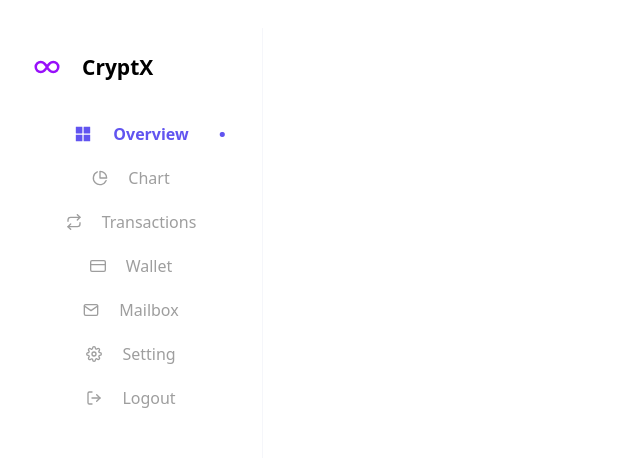
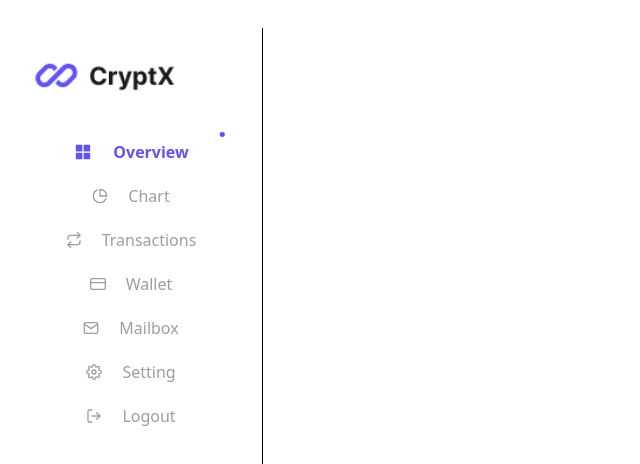
Before and after one commit to mellow874/Chart, a React (Vite) app in the folder CryptX/: page / in a window 1280 px wide. Shown: the part 772-1236 px from the top of the page, without its empty margins (0-640 px from the left). Built offline with nearby package versions, Linux system fonts and the light colour scheme.

Commit message:
Removed the logo syntax and replaced with an image

```diff
--- a/CryptX/src/components/Sidebar.jsx
+++ b/CryptX/src/components/Sidebar.jsx
@@ -1,22 +1,17 @@
 import React from "react";
 //Imported react-icons
-import { TbInfinity } from "react-icons/tb";
 import { FiPieChart, FiRepeat, FiCreditCard, FiMail, FiSettings, FiLogOut} from "react-icons/fi";
 import { AiFillAppstore } from "react-icons/ai";
+import Logo from "../assets/Logo.png";
 
 export default function Navbar() {
     return (
-        <div className="flex h-screen bg-light-gray">
+        <div className="flex h-screen text-bg-light-gray">
 
            {/*Sidebar*/}
            <nav className="px-8 py-6  flex flex-col fixed w-[263px]  h-[1,025px] border-r border-r-[1px]">
             {/*Logo*/}
-            <div className="flex items-center mb-10 gap-[20px]">
-                <TbInfinity className="text-3xl align-middle text-purple-600"/>
-                <h1 className="font-inter font-bold text-[21px] leading-[100%] tracking-[0%] align-middle flex items-center gap-2 text-black">
-                    CryptX
-                </h1>
-            </div>
+            <img src={Logo} className="flex items-center mb-10 gap-[20px]"/>
             {/*Navlist */}
             <ul className="flex flex-col gap-5  mb-4 pb-2 flex items-center text-gray">
                 <li className="text-purple flex items-center gap-[20px] font-semibold">
```
